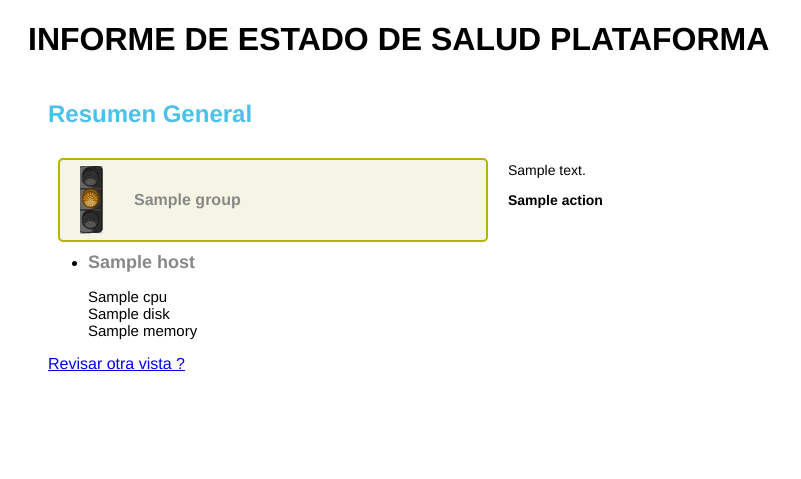
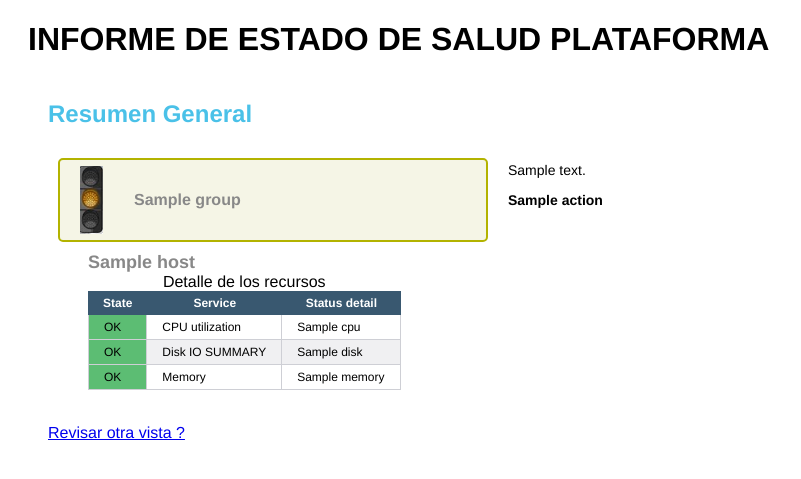
Before and after one commit to githubcj79/ewatch, a Django app: template ewatch/early/templates/early/view.html in a window 1280 px wide. Shown: the top 479 px of the page, without its empty margins (0-801 px from the left). Run offline with Django 3.2, Linux system fonts and the light colour scheme; the template is opened without the code that fills it: most values are stand-ins (such as "Sample title", 1, 10 or a date in 2020); parts of the project's set-up code (start-up, migrations or seed data) failed here and were passed over.

Commit message:
Tabla uso de recursos a web page.

```diff
--- a/ewatch/early/static/early/style.css
+++ b/ewatch/early/static/early/style.css
@@ -25,3 +25,55 @@ body {
 	padding: 0 20px 20px 20px;
 	font-family: "Helvetica Neue", Helvetica, Arial, sans-serif;
 }
+
+.ok {
+  background: #5CBD73;
+}
+
+/*table {
+  border-collapse: separate;
+  border-spacing: 4px;
+}
+
+table,
+th,
+td {
+  border: 1px solid #cecfd5;
+}
+
+th,
+td {
+  padding: 10px 15px;
+}
+
+thead {
+  background: #395870;
+  color: #fff;
+}*/
+
+table {
+  border-collapse: separate;
+  border-spacing: 0;
+}
+th,
+td {
+  font-size: 12px;
+
+  padding: 5px 15px;
+
+  /*padding: 10px 15px;*/
+}
+thead {
+  background: #395870;
+  color: #fff;
+}
+tbody tr:nth-child(even) {
+  background: #f0f0f2;
+}
+td {
+  border-bottom: 1px solid #cecfd5;
+  border-right: 1px solid #cecfd5;
+}
+td:first-child {
+  border-left: 1px solid #cecfd5;
+}
--- a/ewatch/early/templates/early/view.html
+++ b/ewatch/early/templates/early/view.html
@@ -40,19 +40,41 @@
 
 			</section>
 
+			{% load early_extras %}
 			{% block content %}
-			{% load early_extras %}
-
-			{# limpiar float #}
-
 			<ul>
 				{% for host in hosts %}
-			    <li><strong><font color={{ host.color }} size="4">{{ host.hostname }}</font></strong></li>
-					<p style="font-size:15px;">
-						{{ host.cpu }}<br>
-						{{ host.disk }}<br>
-						{{ host.memory }}
-					</p>
+
+				    <strong><font color={{ host.color }} size="4">{{ host.hostname }}</font></strong>
+
+					<table>
+						<caption>Detalle de los recursos</caption>
+						<thead>
+							<tr>
+								<th scope="col">State</th>
+								<th scope="col">Service</th>
+								<th scope="col">Status detail</th>
+							</tr>
+						</thead>
+						<tbody>
+							<tr>
+								<td class="ok">OK</td>
+								<td>CPU utilization</td>
+								<td>{{ host.cpu }}</td>
+							</tr>
+							<tr>
+								<td class="ok">OK</td>
+								<td>Disk IO SUMMARY</td>
+								<td>{{ host.disk }}</td>
+							</tr>
+							<tr>
+								<td class="ok">OK</td>
+								<td>Memory</td>
+								<td>{{ host.memory }}</td>
+							</tr>
+						</tbody>
+					</table>
+					<br>
 
 					{% if host.alerts %}
 
@@ -68,7 +90,6 @@
 					{% endif %}
 
 				{% endfor %}
-
 			</ul>
 			{% endblock %}
 
```
Lines whose indentation alone changed are shown as unchanged.
